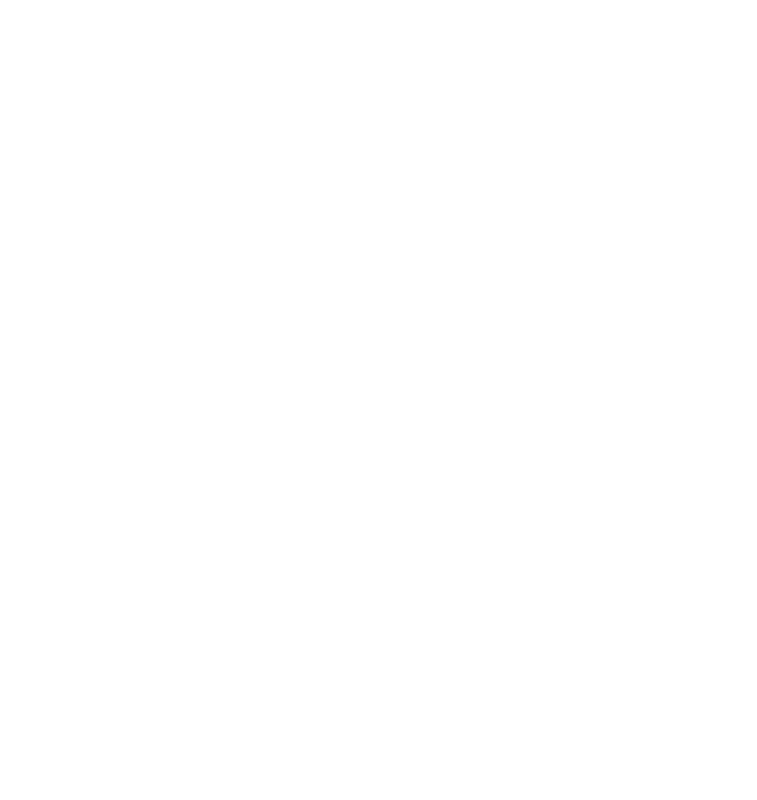
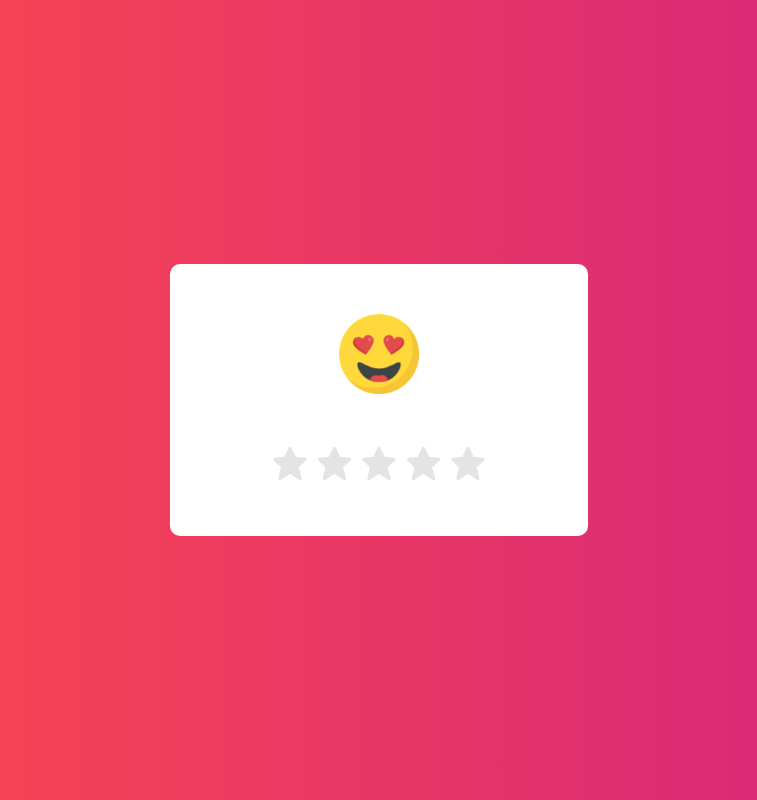
Before and after one commit to JavohirBerdiyev/starts-js, a plain HTML site: page index.html in a window 1280 px wide. Shown: the whole page, without its empty margins (261-1018 px from the left). Drawn offline with nearby package versions, Linux system fonts and the light colour scheme.

Commit message:
intial commit

```diff
--- a/index.html
+++ b/index.html
@@ -5,11 +5,31 @@
   <meta http-equiv="X-UA-Compatible" content="IE=edge">
   <meta name="viewport" content="width=device-width, initial-scale=1.0">
   <title>Lesson</title>
+  <link href='https://unpkg.com/boxicons@2.0.9/css/boxicons.min.css' rel='stylesheet'>
   <link rel="stylesheet" href="css/flexboxgrid.min.css">
   <link rel="stylesheet" href="css/main.min.css">
 </head>
 <body>
-
+  <div class="container">
+    <div class="feedbackbox">
+      <div class="emoji">
+        <div id="imoji">
+          <img src="images/poor.png" alt="poor">
+          <img src="images/bad.png" alt="poor">
+          <img src="images/okay.png" alt="poor">
+          <img src="images/good.png" alt="poor">
+          <img src="images/excellent.png" alt="poor">
+        </div>
+      </div>
+      <div class="rating">
+        <i class='bx bxs-star'></i>
+        <i class='bx bxs-star'></i>
+        <i class='bx bxs-star'></i>
+        <i class='bx bxs-star'></i>
+        <i class='bx bxs-star'></i>
+      </div>
+    </div>
+  </div>
   <script src="js/main.js"></script>
 </body>
 </html>
--- a/js/main.js
+++ b/js/main.js
@@ -0,0 +1,14 @@
+let stars = document.getElementsByClassName('bx');
+let emoji = document.getElementById("imoji");
+
+  for (let i = 0; i <= 4; i++ ) {
+    stars[i].onclick = function() {
+      for(let j = i; j >= 0; j--) {
+        stars[j].style.color = "#ffd93b";
+        emoji.style.transform = `translateX(-${i * 100}px)`;
+      }
+      for(let j = i; j <= 4; j++) {
+        stars[j+1].style.color = "#e4e4e4";
+      }
+    }
+  }
--- a/scss/blocks/_container.scss
+++ b/scss/blocks/_container.scss
@@ -1,9 +1,44 @@
 /* CONTAINER */
 .container {
   width: 100%;
-  max-width: $width-container;
-  padding-left: $p-container;
-  padding-right: $p-container;
-  margin-left: auto;
-  margin-right: auto;
+  height: 100vh;
+  background-image: linear-gradient(to right, #ff4b4b, #d12280);
+  display: flex;
+  align-items: center;
+  justify-content: center;
 }
+
+.feedbackbox {
+  background-color: #fff;
+  padding: 50px 100px;
+  border-radius: 10px;
+  display: flex;
+  flex-direction: column;
+  align-items: center;
+}
+
+.emoji {
+  width: 100px;
+  height: 100px;
+  border-radius: 50%;
+  margin-bottom: 30px;
+  overflow: hidden;
+}
+
+.emoji img {
+  width: 80px;
+  margin: 0 10px;
+}
+
+#imoji {
+  display: flex;
+  align-items: center;
+  transform: translateX(-400px);
+  transition: 0.3s;
+}
+
+.rating .bx {
+  font-size: 40px;
+  color: #e4e4e4;
+  cursor: pointer;
+}
```
Also changed, not shown: css/main.css, css/main.min.css, images/bad.png (added), images/excellent.png (added), images/good.png (added), images/okay.png (added), images/poor.png (added), 2 other files.
